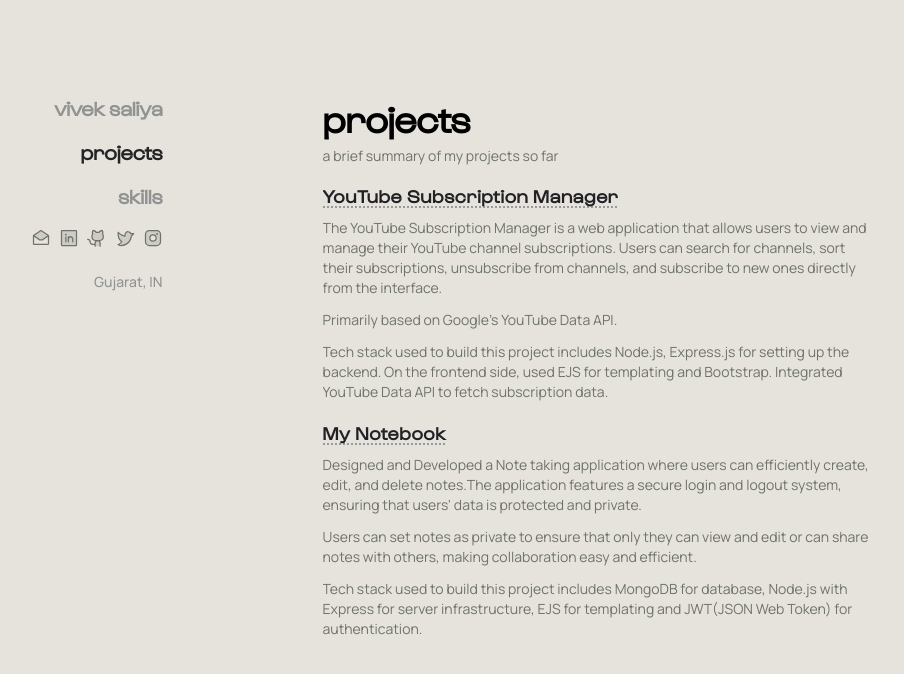
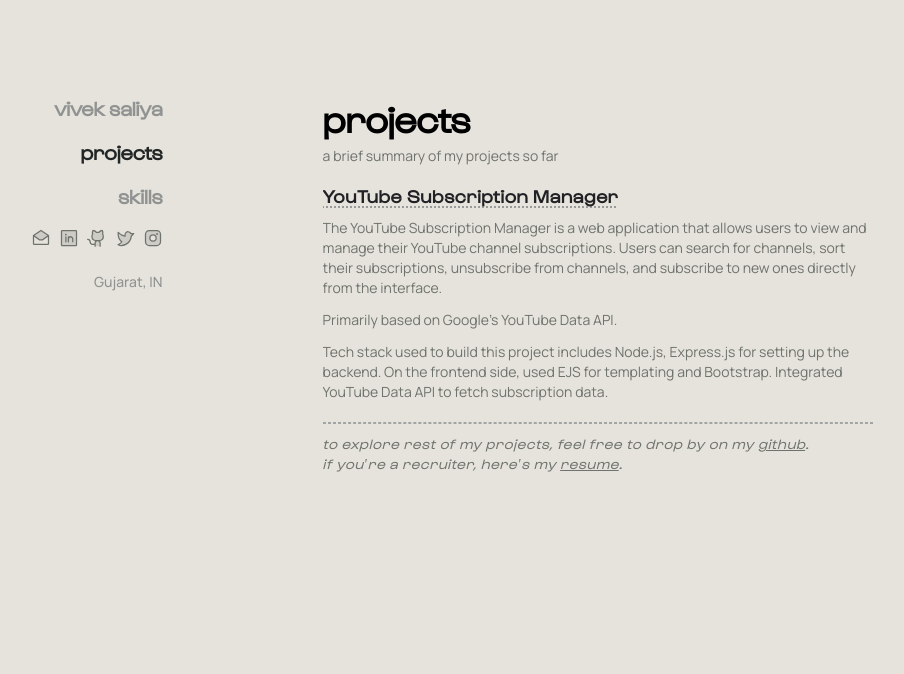
Before and after one commit to saliyavivek/portfolio, a React (Vite) app: page /work in a window 1280 px wide. Shown: the top 674 px of the page, without its empty margins (187-1091 px from the left). Built offline with nearby package versions, Linux system fonts and the light colour scheme; the HTML template or start-up script is replaced by a standard one.

Commit message:
removed project

```diff
--- a/src/pages/Work/Work.jsx
+++ b/src/pages/Work/Work.jsx
@@ -35,31 +35,6 @@
           </div>
         </div>
       </div>
-      <div className="work__w">
-        <div className="work_w_top">
-          <a href="http://mynotebook-wli5.onrender.com/" target="_blank">
-            <h4>My Notebook</h4>
-          </a>
-          <div className="work_w_description">
-            <p>
-              Designed and Developed a Note taking application where users can
-              efficiently create, edit, and delete notes.The application
-              features a secure login and logout system, ensuring that users'
-              data is protected and private.
-            </p>
-            <p>
-              Users can set notes as private to ensure that only they can view
-              and edit or can share notes with others, making collaboration easy
-              and efficient.
-            </p>
-            <p>
-              Tech stack used to build this project includes MongoDB for
-              database, Node.js with Express for server infrastructure, EJS for
-              templating and JWT(JSON Web Token) for authentication.
-            </p>
-          </div>
-        </div>
-      </div>
       <hr />
       <p className="work__footer">
         to explore rest of my projects, feel free to drop by on my{" "}
```
